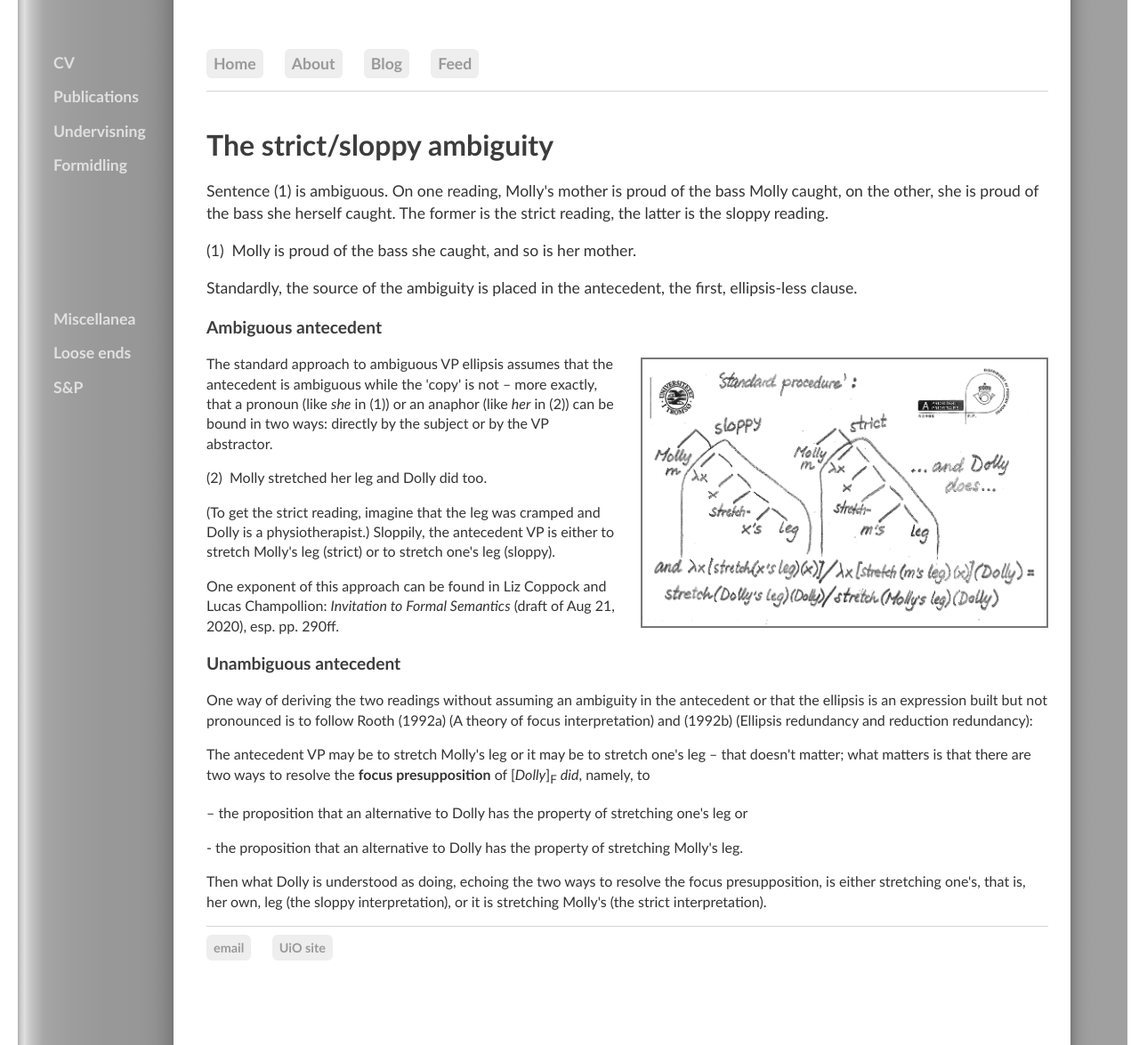
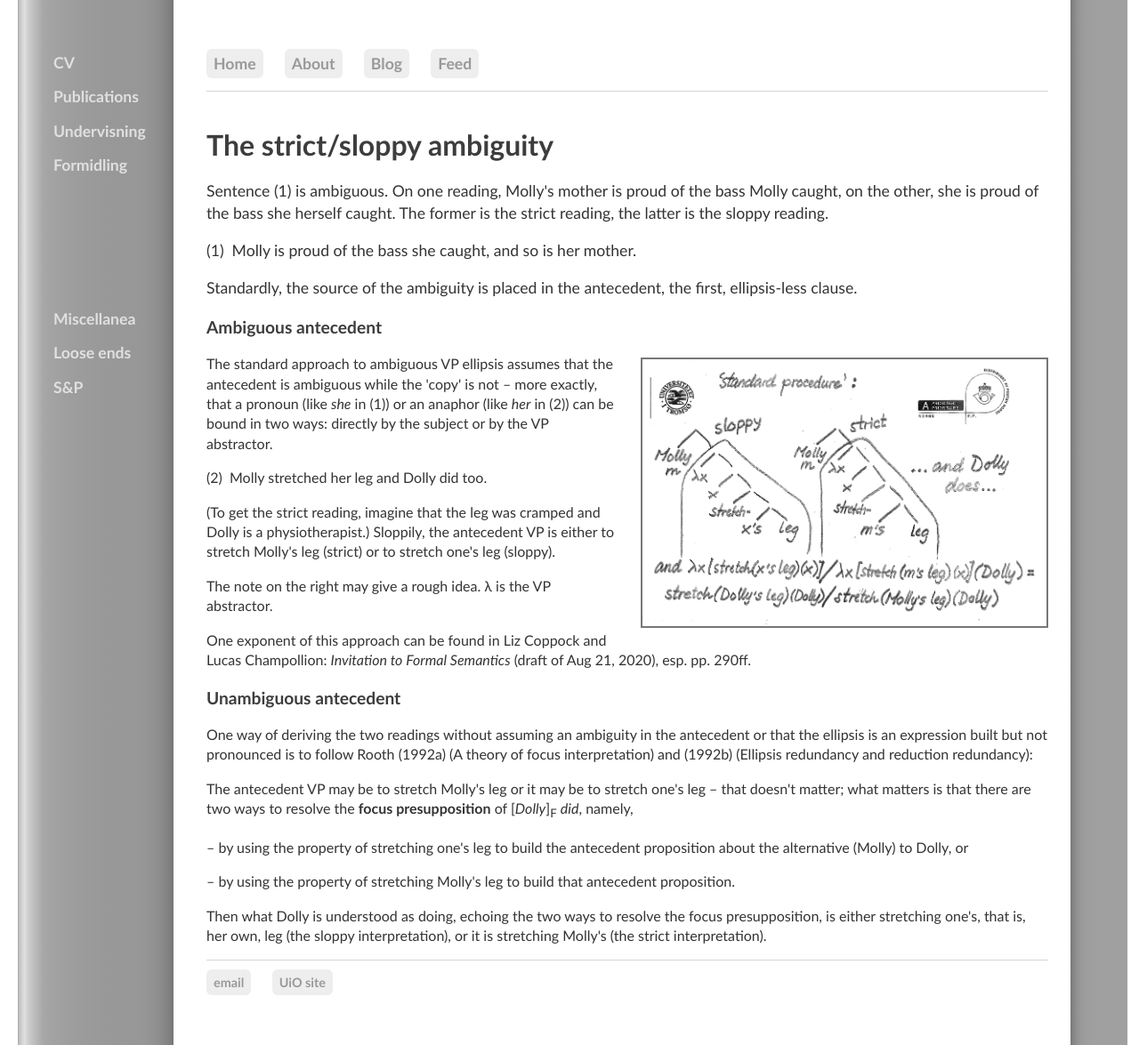
Before and after one commit to kjelljs/kjelljs.github.io, a Jekyll site: the page built from courses/ellipsis/unambig.html, in a window 1280 px wide and 1175 px high. Shown: the whole window at 89% size. Built offline with Jekyll 4.4.1, drawn with Linux system fonts in a browser that asks for light colours.

Commit message:
Update unambig.html

```diff
--- a/courses/ellipsis/unambig.html
+++ b/courses/ellipsis/unambig.html
@@ -10,11 +10,14 @@ title: "The strict/sloppy ambiguity"
 <h3>Ambiguous antecedent</h3>
 <div style="float:right;"><figure class="rightfig"><img style="height:300px; border: 2px solid #777" src="/pics/sloppy.jpg"></figure></div><p>The standard approach to ambiguous VP ellipsis assumes that the antecedent is ambiguous while the 'copy' is not – more exactly, that a pronoun (like <i>she</i> in (1)) or an anaphor (like <i>her</i> in (2)) can be bound in two ways: directly by the subject or by the VP abstractor.</p>
 <p>(2) &nbsp;Molly stretched her leg and Dolly did too.</p>
-<p>(To get the strict reading, imagine that the leg was cramped and Dolly is a physiotherapist.) Sloppily, the antecedent VP is either to stretch Molly's leg (strict) or to stretch one's leg (sloppy).</p><p>One exponent of this approach can be found in
+<p>(To get the strict reading, imagine that the leg was cramped and Dolly is a physiotherapist.) Sloppily, the antecedent VP is either to stretch Molly's leg (strict) or to stretch one's leg (sloppy).</p>
+<p>The note on the right may give a rough idea. &lambda; is the VP abstractor.
+</p>
+<p>One exponent of this approach can be found in
 Liz Coppock and Lucas Champollion: <i>Invitation to Formal Semantics</i> (draft of Aug 21, 2020), esp. pp. 290ff.
 </p>
 <h3>Unambiguous antecedent</h3>
-<p>One way of deriving the two readings without assuming an ambiguity in the antecedent or that the ellipsis is an expression built but not pronounced is to follow Rooth (1992a) (A theory of focus interpretation) and (1992b) (Ellipsis redundancy and reduction redundancy):</p> <p>The antecedent VP may be to stretch Molly's leg or it may be to stretch one's leg – that doesn't matter; what matters is that there are two ways to resolve the <b>focus presupposition</b> of [<i>Dolly</i>]<sub>F</sub> <i>did</i>, namely, to</p> <p>– the proposition that an alternative to Dolly has the property of stretching one's leg or</p>
-<p>- the proposition that an alternative to Dolly has the property of stretching Molly's leg.</p>
+<p>One way of deriving the two readings without assuming an ambiguity in the antecedent or that the ellipsis is an expression built but not pronounced is to follow Rooth (1992a) (A theory of focus interpretation) and (1992b) (Ellipsis redundancy and reduction redundancy):</p> <p>The antecedent VP may be to stretch Molly's leg or it may be to stretch one's leg – that doesn't matter; what matters is that there are two ways to resolve the <b>focus presupposition</b> of [<i>Dolly</i>]<sub>F</sub> <i>did</i>, namely,</p> <p>– by using the property of stretching one's leg to build the antecedent proposition about the alternative (Molly) to Dolly, or</p>
+<p>– by using the property of stretching Molly's leg to build that antecedent proposition.</p>
 <p>Then what Dolly is understood as doing, echoing the two ways to resolve the focus presupposition, is either stretching one's, that is, her own, leg (the sloppy interpretation), or it is stretching Molly's (the strict interpretation).
 </p>
```
